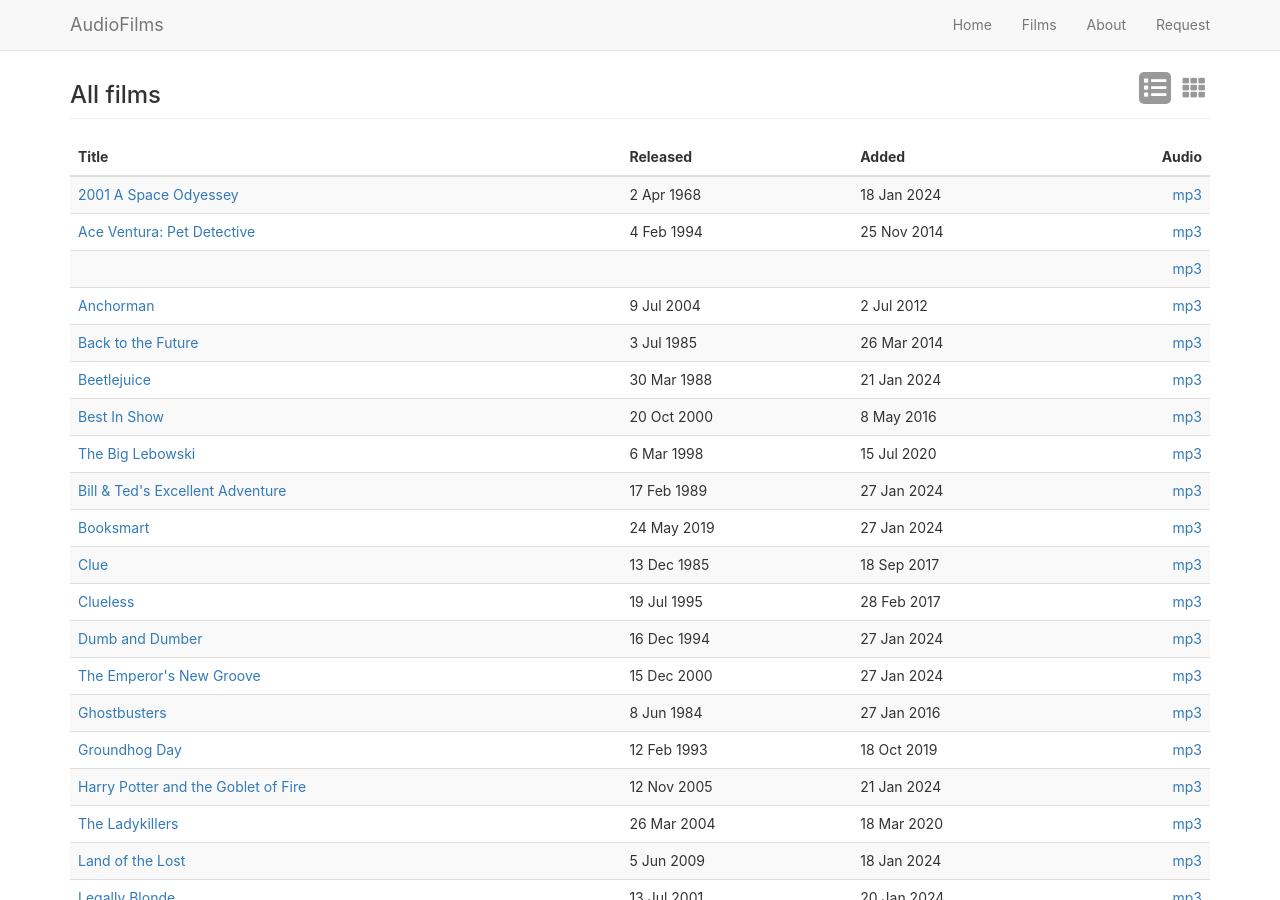
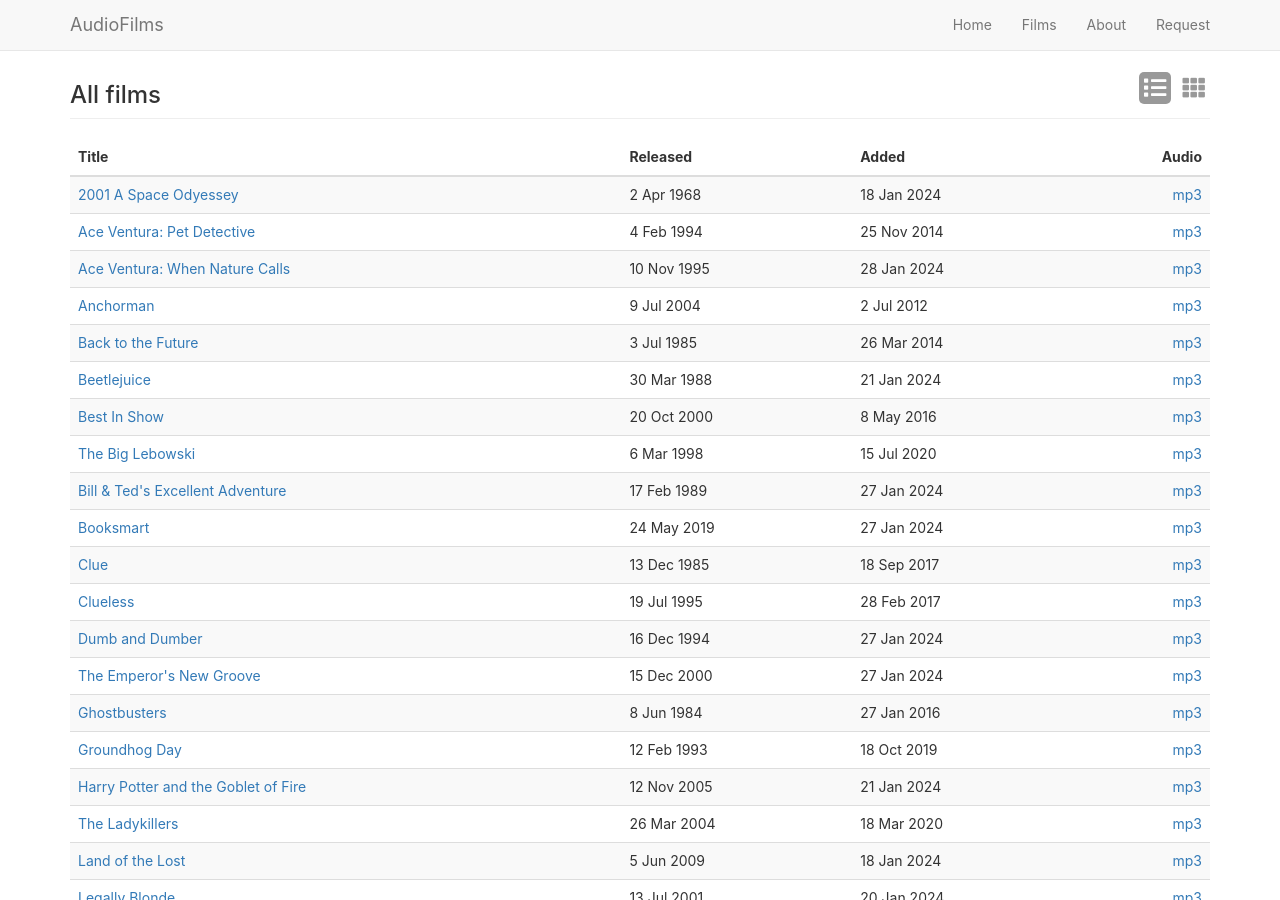
Before and after one commit to eliduke/audiofilms.net, a Jekyll site: the page built from all-list.html, in a window 1280 px wide and 900 px high, scrolled down 332 px. Built offline with Jekyll 4.4.1, drawn with Linux system fonts in a browser that asks for light colours; nearby versions of some CDN libraries.

Commit message:
oops, goof in ace venture nature calls title

```diff
--- a/_films/ace-ventura-when-nature-calls.html
+++ b/_films/ace-ventura-when-nature-calls.html
@@ -3,7 +3,7 @@
 layout: film
 added: 2024-01-28
 released: 1995-11-10
-title: Ace Ventura: When Nature Calls
+title: "Ace Ventura: When Nature Calls"
 permalink: ace-ventura--when-nature-calls
 description: Summoned from an ashram in Tibet, Ace finds himself on a perilous journey into the jungles of Africa to find Shikaka, the missing sacred animal of the friendly Wachati tribe. He must accomplish this before the wedding of the Wachati's Princess to the prince of the warrior Wachootoos. If Ace fails, the result will be a vicious tribal war.
 ---
```
